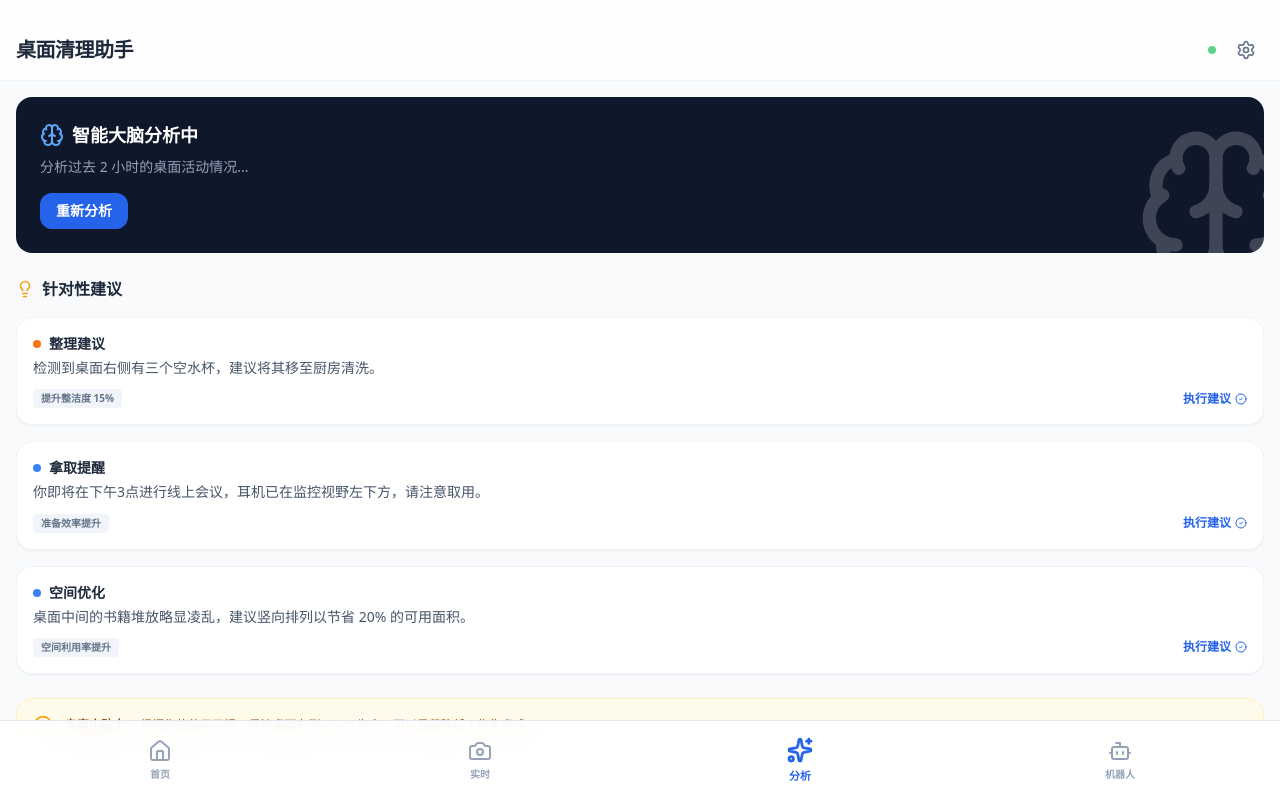
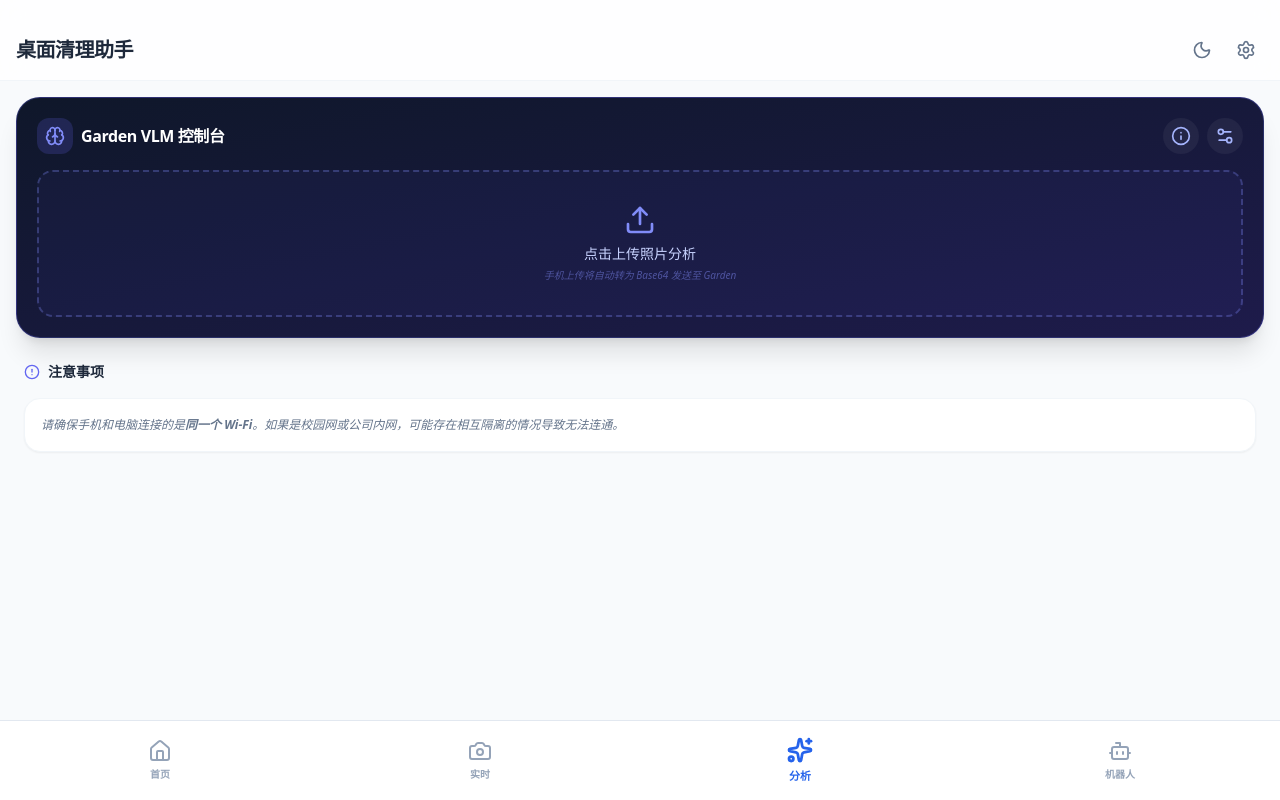
Before and after one commit to Wang-Jan/zmqjzs, a React (Vite) app: page /#/ai in a window 1280 px wide. Built offline with nearby package versions, Linux system fonts and the light colour scheme.

Commit message:
Initial code setup with Android UI

```diff
--- a/App.tsx
+++ b/App.tsx
@@ -1,5 +1,5 @@
 
-import React, { useState } from 'react';
+import React, { useState, useEffect } from 'react';
 import { HashRouter as Router, Routes, Route, Link, useLocation } from 'react-router-dom';
 import HomeView from './views/HomeView';
 import LiveView from './views/LiveView';
@@ -10,7 +10,9 @@ import {
   Camera,
   Sparkles,
   Bot,
-  Settings
+  Settings,
+  Sun,
+  Moon
 } from 'lucide-react';
 
 const Navigation = () => {
@@ -23,7 +25,7 @@ const Navigation = () => {
   ];
 
   return (
-    <nav className="fixed bottom-0 left-0 right-0 bg-white/90 backdrop-blur-lg border-t border-slate-200 flex justify-around items-center h-20 safe-bottom z-50">
+    <nav className="fixed bottom-0 left-0 right-0 bg-white/90 dark:bg-slate-900/90 backdrop-blur-lg border-t border-slate-200 dark:border-slate-800 flex justify-around items-center h-20 safe-bottom z-50 transition-colors">
       {navItems.map((item) => {
         const Icon = item.icon;
         const isActive = location.pathname === item.path;
@@ -32,7 +34,7 @@ const Navigation = () => {
             key={item.path}
             to={item.path}
             className={`flex flex-col items-center justify-center w-full h-full transition-all ${
-              isActive ? 'text-blue-600 scale-110' : 'text-slate-400'
+              isActive ? 'text-blue-600 dark:text-blue-400 scale-110' : 'text-slate-400 dark:text-slate-500'
             }`}
           >
             <Icon size={24} strokeWidth={isActive ? 2.5 : 2} />
@@ -44,12 +46,22 @@ const Navigation = () => {
   );
 };
 
-const Header = () => (
-  <header className="sticky top-0 bg-white/80 backdrop-blur-md z-40 border-b border-slate-100 px-4 pt-8 pb-3 flex justify-between items-center">
-    <h1 className="text-xl font-extrabold text-slate-800 tracking-tight">桌面清理助手</h1>
+interface HeaderProps {
+  isDark: boolean;
+  onToggleTheme: () => void;
+}
+
+const Header: React.FC<HeaderProps> = ({ isDark, onToggleTheme }) => (
+  <header className="sticky top-0 bg-white/80 dark:bg-slate-950/80 backdrop-blur-md z-40 border-b border-slate-100 dark:border-slate-900 px-4 pt-8 pb-3 flex justify-between items-center transition-colors">
+    <h1 className="text-xl font-extrabold text-slate-800 dark:text-slate-100 tracking-tight">桌面清理助手</h1>
     <div className="flex gap-2">
-      <div className="w-2 h-2 bg-green-500 rounded-full animate-pulse self-center mr-1" />
-      <button className="p-2 text-slate-500 hover:bg-slate-100 rounded-full transition-colors">
+      <button
+        onClick={onToggleTheme}
+        className="p-2 text-slate-500 dark:text-slate-400 hover:bg-slate-100 dark:hover:bg-slate-800 rounded-full transition-all active:rotate-12"
+      >
+        {isDark ? <Sun size={20} /> : <Moon size={20} />}
+      </button>
+      <button className="p-2 text-slate-500 dark:text-slate-400 hover:bg-slate-100 dark:hover:bg-slate-800 rounded-full transition-colors">
         <Settings size={20} />
       </button>
     </div>
@@ -57,10 +69,27 @@ const Header = () => (
 );
 
 const App: React.FC = () => {
+  const [isDark, setIsDark] = useState(() => {
+    const saved = localStorage.getItem('theme');
+    return saved === 'dark' || (!saved && window.matchMedia('(prefers-color-scheme: dark)').matches);
+  });
+
+  useEffect(() => {
+    if (isDark) {
+      document.documentElement.classList.add('dark');
+      localStorage.setItem('theme', 'dark');
+    } else {
+      document.documentElement.classList.remove('dark');
+      localStorage.setItem('theme', 'light');
+    }
+  }, [isDark]);
+
+  const toggleTheme = () => setIsDark(!isDark);
+
   return (
     <Router>
-      <div className="flex flex-col min-h-screen bg-slate-50">
-        <Header />
+      <div className="flex flex-col min-h-screen bg-slate-50 dark:bg-slate-950 transition-colors duration-300">
+        <Header isDark={isDark} onToggleTheme={toggleTheme} />
         <main className="flex-1 overflow-x-hidden pb-24">
           <Routes>
             <Route path="/" element={<HomeView />} />
--- a/index.html
+++ b/index.html
@@ -9,26 +9,44 @@
     <link rel="manifest" href="manifest.json">
     <meta name="theme-color" content="#2563eb">
     <meta name="mobile-web-app-capable" content="yes">
-    <meta name="apple-mobile-web-app-status-bar-style" content="default">
+    <meta name="apple-mobile-web-app-status-bar-style" content="black-translucent">
+    <meta name="format-detection" content="telephone=no">
 
     <script src="https://cdn.tailwindcss.com"></script>
+    <script>
+      tailwind.config = {
+        darkMode: 'class',
+        theme: {
+          extend: {
+            colors: {
+              // 自定义深色背景
+              darkBg: '#020617',
+            }
+          }
+        }
+      }
+    </script>
     <style>
         body {
             background-color: #f8fafc;
             -webkit-tap-highlight-color: transparent;
-            /* 防止 iOS 橡皮垫效应 */
-            overflow: hidden;
-            position: fixed;
-            width: 100%;
-            height: 100%;
+            overscroll-behavior-y: none;
+            user-select: none;
+            transition: background-color 0.3s ease;
+        }
+        .dark body {
+            background-color: #020617;
         }
         #root {
-            height: 100%;
+            height: 100vh;
             overflow-y: auto;
             -webkit-overflow-scrolling: touch;
         }
         .safe-bottom {
             padding-bottom: env(safe-area-inset-bottom);
+        }
+        ::-webkit-scrollbar {
+            display: none;
         }
     </style>
 <script type="importmap">
--- a/index.tsx
+++ b/index.tsx
@@ -1,7 +1,7 @@
 
 import React from 'react';
 import ReactDOM from 'react-dom/client';
-import App from './App';
+import App from './App.tsx';
 
 const rootElement = document.getElementById('root');
 if (!rootElement) {
--- a/views/AIView.tsx
+++ b/views/AIView.tsx
@@ -1,111 +1,206 @@
 
-import React, { useState, useEffect } from 'react';
-import { GoogleGenAI, Type } from "@google/genai";
-import { Brain, Lightbulb, CheckCircle2, MessageSquare, AlertCircle } from 'lucide-react';
+import React, { useState, useRef, useEffect } from 'react';
+import { Brain, Lightbulb, CheckCircle2, AlertCircle, Upload, Send, Settings2, Loader2, X, Info, Terminal, Globe } from 'lucide-react';
 
 const AIView: React.FC = () => {
-  const [loading, setLoading] = useState(false);
-  const [suggestions, setSuggestions] = useState<any[]>([]);
+  const [gardenLoading, setGardenLoading] = useState(false);
+  const [selectedImage, setSelectedImage] = useState<string | null>(null);
+  const [prompt, setPrompt] = useState("检测图像中所有可见的垃圾对象。");
+  const [gardenResult, setGardenResult] = useState<string | null>(null);
+  const [showSettings, setShowSettings] = useState(false);
+  const [showHelp, setShowHelp] = useState(false);
 
-  // 模拟从后端获取分析建议，后续可替换为真实的 Gemini API 调用
-  const fetchMockInsights = async () => {
-    setLoading(true);
-    // 模拟网络延迟
-    await new Promise(resolve => setTimeout(resolve, 1500));
+  const [apiUrl, setApiUrl] = useState(() => localStorage.getItem('garden_api_url') || "http://192.168.1.100:23328/v1");
+  const [modelPath, setModelPath] = useState(() => localStorage.getItem('garden_model_path') || "garden-v1");
 
-    setSuggestions([
-      {
-        id: '1',
-        title: '整理建议',
-        content: '检测到桌面右侧有三个空水杯，建议将其移至厨房清洗。',
-        type: 'cleanup',
-        impact: '提升整洁度 15%'
-      },
-      {
-        id: '2',
-        title: '拿取提醒',
-        content: '你即将在下午3点进行线上会议，耳机已在监控视野左下方，请注意取用。',
-        type: 'reminder',
-        impact: '准备效率提升'
-      },
-      {
-        id: '3',
-        title: '空间优化',
-        content: '桌面中间的书籍堆放略显凌乱，建议竖向排列以节省 20% 的可用面积。',
-        type: 'optimize',
-        impact: '空间利用率提升'
+  const fileInputRef = useRef<HTMLInputElement>(null);
+
+  useEffect(() => {
+    localStorage.setItem('garden_api_url', apiUrl);
+    localStorage.setItem('garden_model_path', modelPath);
+  }, [apiUrl, modelPath]);
+
+  const handleImageUpload = (e: React.ChangeEvent<HTMLInputElement>) => {
+    const file = e.target.files?.[0];
+    if (file) {
+      const reader = new FileReader();
+      reader.onloadend = () => {
+        setSelectedImage(reader.result as string);
+        setGardenResult(null);
+      };
+      reader.readAsDataURL(file);
     }
-    ]);
-    setLoading(false);
   };
 
-  useEffect(() => {
-    fetchMockInsights();
-  }, []);
+  const callGardenAI = async () => {
+    if (!selectedImage) return;
+    setGardenLoading(true);
+    setGardenResult(null);
+
+    try {
+      const response = await fetch(`${apiUrl}/chat/completions`, {
+        method: "POST",
+        headers: {
+          "Content-Type": "application/json",
+          "Authorization": "Bearer EMPTY"
+        },
+        body: JSON.stringify({
+          model: modelPath,
+          messages: [
+            { role: "system", content: "You are a helpful assistant." },
+            {
+              role: "user",
+              content: [
+                { type: "text", text: prompt },
+                { type: "image_url", image_url: { url: selectedImage } }
+              ]
+            }
+          ],
+          max_tokens: 1024
+        })
+      });
+
+      if (!response.ok) throw new Error(`连接失败 (HTTP ${response.status})`);
+
+      const data = await response.json();
+      setGardenResult(data.choices[0].message.content);
+    } catch (error: any) {
+      setGardenResult(`❌ 无法访问 Garden 模型\n\n原因：${error.message}\n\n检查清单：\n1. 电脑是否启动了 vllm serve？\n2. 是否添加了 --allowed-origins "*"\n3. 手机和电脑是否在同一个 Wi-Fi？\n4. IP 地址是否填对？当前：${apiUrl}`);
+    } finally {
+      setGardenLoading(false);
+    }
+  };
 
   return (
-    <div className="p-4 space-y-6">
-      <div className="bg-slate-900 rounded-2xl p-6 text-white overflow-hidden relative">
-        <div className="relative z-10">
-          <div className="flex items-center gap-2 mb-2">
-            <Brain className="text-blue-400" size={24} />
-            <h2 className="text-lg font-bold">智能大脑分析中</h2>
+    <div className="p-4 space-y-6 pb-24 transition-colors">
+      {/* 顶部控制面板 */}
+      <section className="bg-gradient-to-br from-slate-900 to-indigo-950 rounded-3xl p-5 shadow-xl border border-indigo-500/30">
+        <div className="flex items-center justify-between mb-4">
+          <div className="flex items-center gap-2">
+            <div className="p-2 bg-indigo-500/20 rounded-xl">
+              <Brain className="text-indigo-400" size={20} />
             </div>
-          <p className="text-slate-400 text-sm mb-4">分析过去 2 小时的桌面活动情况...</p>
-          <button
-            onClick={fetchMockInsights}
-            disabled={loading}
-            className="bg-blue-600 hover:bg-blue-700 disabled:opacity-50 px-4 py-2 rounded-xl text-sm font-semibold transition-all active:scale-95"
-          >
-            {loading ? '分析中...' : '重新分析'}
+            <h2 className="text-white font-bold tracking-tight">Garden VLM 控制台</h2>
+          </div>
+          <div className="flex gap-2">
+            <button onClick={() => setShowHelp(!showHelp)} className="p-2 text-indigo-300 bg-white/5 rounded-full hover:bg-white/10 transition-colors">
+              <Info size={20} />
             </button>
-        </div>
-        <div className="absolute -right-8 -bottom-8 opacity-20">
-          <Brain size={160} />
+            <button onClick={() => setShowSettings(!showSettings)} className={`p-2 rounded-full transition-all ${showSettings ? 'bg-indigo-500 text-white shadow-lg shadow-indigo-500/50' : 'text-indigo-300 bg-white/5'}`}>
+              <Settings2 size={20} />
+            </button>
           </div>
         </div>
 
-      <div className="space-y-4">
-        <h3 className="font-bold text-slate-800 flex items-center gap-2">
-          <Lightbulb size={18} className="text-amber-500" />
-          针对性建议
-        </h3>
-
-        {loading ? (
-          <div className="space-y-4">
-            {[1, 2].map(i => (
-              <div key={i} className="bg-white p-4 rounded-2xl border border-slate-100 animate-pulse h-28" />
-            ))}
+        {/* 快速帮助向导 */}
+        {showHelp && (
+          <div className="mb-4 p-4 bg-blue-500/10 rounded-2xl border border-blue-500/20 space-y-4 animate-in slide-in-from-top-4 duration-300">
+            <div className="flex gap-3">
+              <Terminal size={18} className="text-blue-400 shrink-0 mt-1" />
+              <div>
+                <p className="text-white text-xs font-bold mb-1">第一步：启动服务端</p>
+                <code className="block bg-black/40 p-2 rounded text-[10px] text-blue-200 break-all font-mono leading-relaxed">
+                  vllm serve [PATH] --host 0.0.0.0 --port 23328 --allowed-origins "*"
+                </code>
               </div>
-        ) : (
-          suggestions.map((item) => (
-            <div key={item.id} className="bg-white p-4 rounded-2xl shadow-sm border border-slate-100 flex gap-4">
-              <div className="flex-1">
-                <div className="flex items-center gap-2 mb-1">
-                  <span className={`w-2 h-2 rounded-full ${item.type === 'cleanup' ? 'bg-orange-500' : 'bg-blue-500'}`} />
-                  <h4 className="text-sm font-bold text-slate-800">{item.title}</h4>
             </div>
-                <p className="text-sm text-slate-600 leading-snug">{item.content}</p>
-                <div className="mt-3 flex items-center justify-between">
-                  <span className="text-[10px] font-bold bg-slate-100 text-slate-500 px-2 py-0.5 rounded uppercase">
-                    {item.impact}
-                  </span>
-                  <button className="text-xs text-blue-600 font-bold flex items-center gap-1">
-                    执行建议 <CheckCircle2 size={12} />
-                  </button>
+            <div className="flex gap-3">
+              <Globe size={18} className="text-blue-400 shrink-0 mt-1" />
+              <div>
+                <p className="text-white text-xs font-bold mb-1">第二步：获取电脑 IP</p>
+                <p className="text-blue-200/70 text-[10px]">在电脑命令行输入 <span className="text-blue-300 font-bold">ipconfig</span> (Win) 或 <span className="text-blue-300 font-bold">hostname -I</span> (Linux)，查找 192.168 开头的地址。</p>
               </div>
             </div>
           </div>
-          ))
         )}
+
+        {/* API 配置 */}
+        {showSettings && (
+          <div className="mb-4 p-4 bg-black/30 rounded-2xl border border-white/10 space-y-3 animate-in zoom-in-95">
+            <div>
+              <label className="text-indigo-300 text-[10px] font-bold uppercase block mb-1">后端 API 地址</label>
+              <input
+                type="text"
+                value={apiUrl}
+                onChange={(e) => setApiUrl(e.target.value)}
+                placeholder="http://192.168.x.x:23328/v1"
+                className="w-full bg-black/20 border border-white/10 rounded-lg px-3 py-2 text-white text-xs outline-none focus:border-indigo-500 font-mono"
+              />
+            </div>
+            <div>
+              <label className="text-indigo-300 text-[10px] font-bold uppercase block mb-1">模型标识符 (Path)</label>
+              <input
+                type="text"
+                value={modelPath}
+                onChange={(e) => setModelPath(e.target.value)}
+                className="w-full bg-black/20 border border-white/10 rounded-lg px-3 py-2 text-white text-xs outline-none focus:border-indigo-500"
+              />
+            </div>
+          </div>
+        )}
+
+        {/* 交互区 */}
+        {!selectedImage ? (
+          <div
+            onClick={() => fileInputRef.current?.click()}
+            className="border-2 border-dashed border-indigo-400/30 rounded-2xl p-8 flex flex-col items-center justify-center bg-indigo-500/5 active:bg-indigo-500/10 transition-all cursor-pointer group"
+          >
+            <Upload className="text-indigo-400 mb-2 group-active:scale-110 transition-transform" size={32} />
+            <p className="text-indigo-200 text-sm font-medium">点击上传照片分析</p>
+            <p className="text-indigo-400/50 text-[10px] mt-1 text-center italic">手机上传将自动转为 Base64 发送至 Garden</p>
+          </div>
+        ) : (
+          <div className="space-y-4">
+            <div className="relative rounded-2xl overflow-hidden border border-white/10 aspect-video bg-black/40 shadow-inner">
+              <img src={selectedImage} alt="Preview" className="w-full h-full object-contain" />
+              <button onClick={() => setSelectedImage(null)} className="absolute top-2 right-2 p-1.5 bg-black/60 text-white rounded-full hover:bg-black/80">
+                <X size={16} />
+              </button>
             </div>
 
-      <div className="bg-amber-50 border border-amber-100 rounded-2xl p-4 flex gap-3">
-        <AlertCircle className="text-amber-500 shrink-0" size={20} />
-        <div className="text-xs text-amber-800 leading-relaxed">
-          <b>专家小贴士：</b> 根据你的使用习惯，保持桌面右侧 20cm 为空，可以显著降低工作焦虑感。
+            <div className="bg-black/20 rounded-xl p-3 border border-white/5">
+              <label className="text-indigo-300 text-[10px] font-bold uppercase block mb-1">分析指令</label>
+              <textarea
+                value={prompt}
+                onChange={(e) => setPrompt(e.target.value)}
+                className="w-full bg-transparent text-white text-xs border-none focus:ring-0 p-0 resize-none h-12"
+              />
+            </div>
+
+            <button
+              onClick={callGardenAI}
+              disabled={gardenLoading}
+              className="w-full bg-indigo-600 hover:bg-indigo-500 text-white py-3 rounded-xl font-bold text-sm flex items-center justify-center gap-2 active:scale-95 transition-all shadow-lg disabled:opacity-50 disabled:active:scale-100"
+            >
+              {gardenLoading ? <><Loader2 size={18} className="animate-spin" /><span>推理中...</span></> : <><Send size={18} /><span>执行 Garden 分析</span></>}
+            </button>
+          </div>
+        )}
+
+        {gardenResult && (
+          <div className="mt-4 bg-white/10 backdrop-blur-md rounded-2xl p-4 border border-white/10 animate-in fade-in slide-in-from-top-2">
+            <h4 className="text-indigo-300 text-[10px] font-bold uppercase mb-2">模型响应:</h4>
+            <div className="text-sm text-slate-100 font-mono leading-relaxed whitespace-pre-wrap">
+              {gardenResult}
             </div>
           </div>
+        )}
+      </section>
+
+      {/* 注意事项 - 完善深色模式适配 */}
+      <div className="px-2 space-y-4">
+        <h3 className="font-extrabold text-slate-800 dark:text-slate-200 text-sm flex items-center gap-2">
+          <AlertCircle size={16} className="text-indigo-500" />
+          注意事项
+        </h3>
+        <div className="bg-white dark:bg-slate-900 p-4 rounded-2xl shadow-sm border border-slate-100 dark:border-slate-800 space-y-3 transition-colors">
+          <p className="text-xs text-slate-500 dark:text-slate-400 leading-relaxed italic">
+            请确保手机和电脑连接的是<b>同一个 Wi-Fi</b>。如果是校园网或公司内网，可能存在相互隔离的情况导致无法连通。
+          </p>
+        </div>
+      </div>
+
+      <input type="file" ref={fileInputRef} onChange={handleImageUpload} accept="image/*" className="hidden" />
     </div>
   );
 };
```
Also changed, not shown: package.json (+12 -8 lines), views/HomeView.tsx (+43 -31 lines), views/RobotView.tsx (+31 -27 lines), manifest.json, 2 other files (tests, documents, lock files or other folders). Lines whose indentation alone changed are shown as unchanged.
